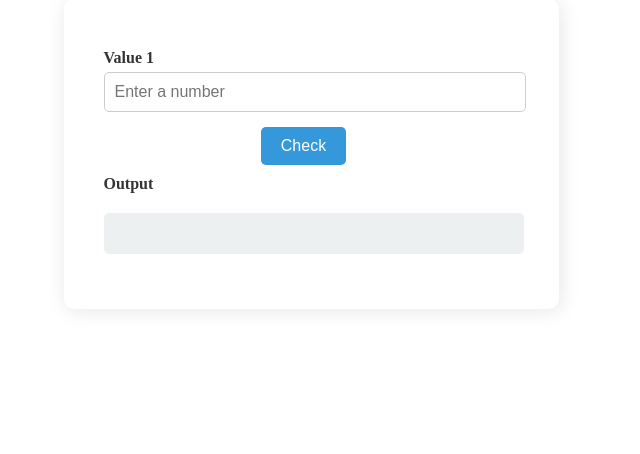
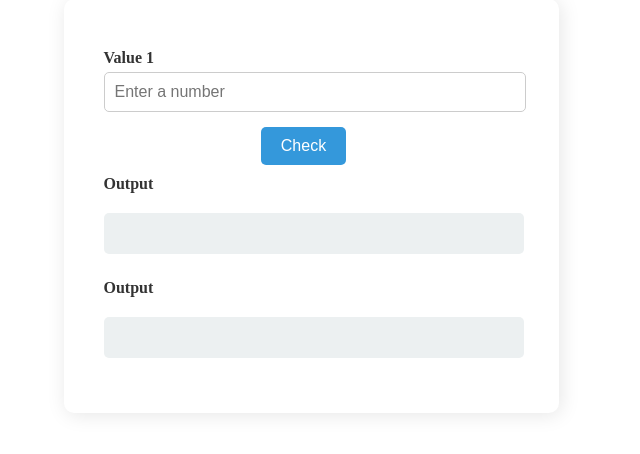
Before and after one commit to RahulMirji/Simple_Calculator, a Django app: page /evenodd/ in a window 1280 px wide. Shown: the part 133-587 px from the top of the page, without its empty margins (329-969 px from the left). Run offline with Django 5.2, Linux system fonts and the light colour scheme.

Commit message:
new added

```diff
--- a/calc/templates/evenodd.html
+++ b/calc/templates/evenodd.html
@@ -17,6 +17,8 @@
         <br>
         <label>Output</label>
         <input type="text" value="{{ c }}" disabled>
+        <label>Output</label>
+        <input type="text" value="{{ c }}" disabled>
     </form>
 
 </body>
```
